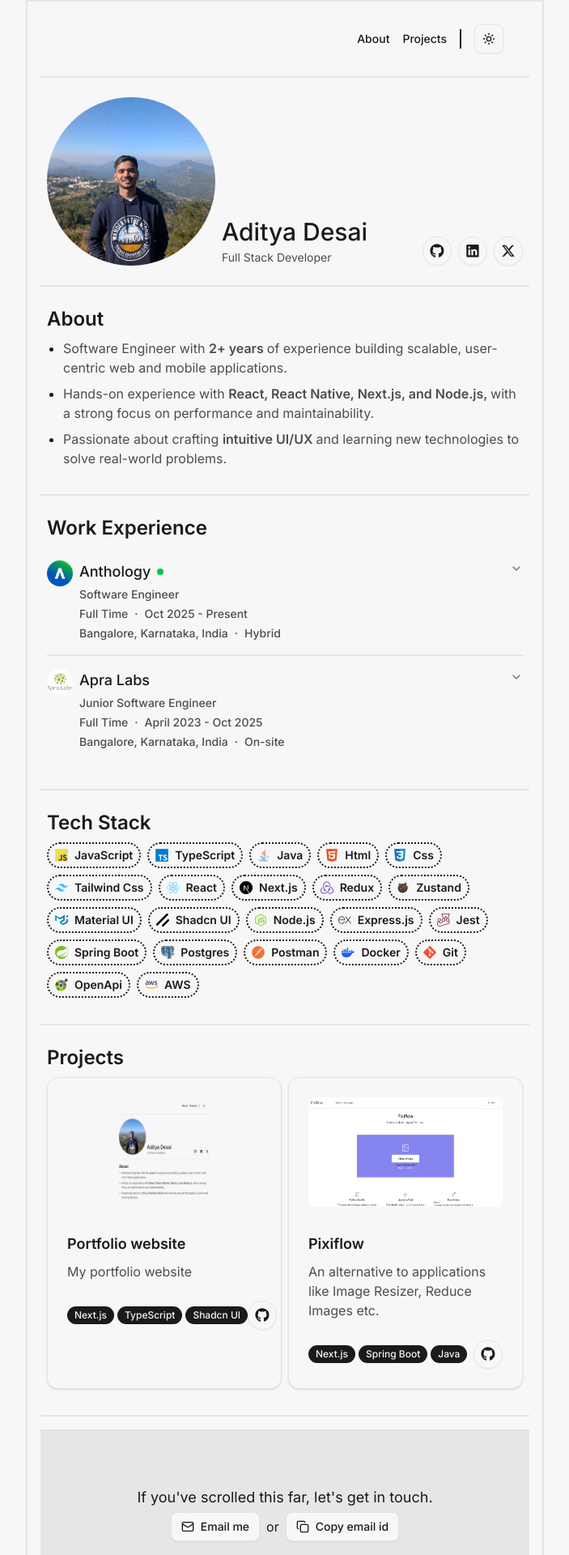
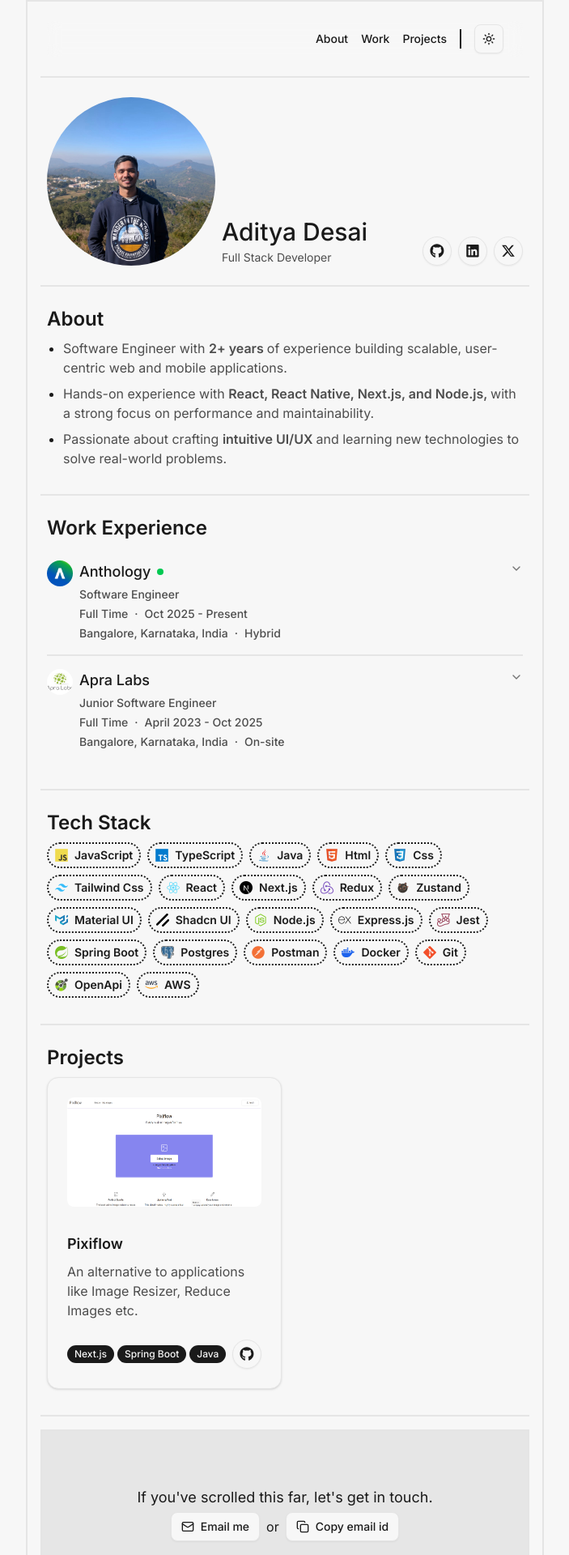
Before and after one commit to aditya-desai-19/portfolio, a Next.js app: page / in a window 1280 px wide. Shown: the top 1920 px of the page at 81% size, without its empty margins (288-991 px from the left). Built offline with nearby package versions, Linux system fonts and the light colour scheme.

Commit message:
Improve header and scroll

```diff
--- a/app/(home)/(projects)/data.ts
+++ b/app/(home)/(projects)/data.ts
@@ -12,13 +12,6 @@ export interface Project {
 
 export const projects: Project[] = [
   {
-    image: Portfolio,
-    title: "Portfolio website",
-    description: "My portfolio website",
-    githubLink: "https://github.com/aditya-desai-19/portfolio",
-    technologies: ["Next.js", "TypeScript", "Shadcn UI"],
-  },
-  {
     image: Pixiflow,
     title: "Pixiflow",
     description:
--- a/app/(home)/(projects)/index.tsx
+++ b/app/(home)/(projects)/index.tsx
@@ -3,7 +3,7 @@ import ProjectCard from "./project-card"
 
 export default function Projects() {
   return (
-    <section className="p-2">
+    <section id="projects" className="scroll-mt-20 p-2">
       <h2 className="text-2xl font-semibold">{"Projects"}</h2>
       <div className="grid grid-cols-2 gap-2 my-2">
         {projects.map((project) => (
--- a/app/(home)/(work-experience)/index.tsx
+++ b/app/(home)/(work-experience)/index.tsx
@@ -6,7 +6,7 @@ import { experience } from "./data"
 
 export default function WorkExperience() {
   return (
-    <section className="p-2">
+    <section id="work" className="scroll-mt-20 p-2">
       <h2 className="text-2xl font-semibold">{"Work Experience"}</h2>
       <div className="flex flex-col gap-2 my-2">
         <Accordion type="multiple">
--- a/app/(home)/about.tsx
+++ b/app/(home)/about.tsx
@@ -22,7 +22,7 @@ const bulletPoints: BulletPoint[] = [
 
 export default function About() {
   return (
-    <section id="about" className="p-2">
+    <section id="about" className="scroll-mt-20 p-2">
       <h2 className="text-2xl font-semibold">{"About"}</h2>
       <CustomUl bulletPoints={bulletPoints} />
     </section>
--- a/app/header.tsx
+++ b/app/header.tsx
@@ -27,7 +27,7 @@ export default function Header() {
   }, [])
 
   return (
-    <header className="sticky top-0 z-10 bg-background p-2">
+    <header className="sticky top-0 z-10 bg-transparent p-2">
       <motion.div
         layout
         transition={{
@@ -37,17 +37,20 @@ export default function Header() {
         }}
         className={clsx(
           "mx-auto flex items-center justify-end",
-          "bg-background/80 backdrop-blur",
+          "bg-transparent backdrop-blur",
           "transition-colors",
           isScrolled ? "rounded-full px-6 py-3 shadow-lg border-2" : "px-6 py-1"
         )}
       >
         <nav className="flex items-center gap-4 text-sm font-medium">
           <Link href="#about" className="hover:opacity-70">
-            About
+            {"About"}
           </Link>
-          <Link href="/projects" className="hover:opacity-70">
-            Projects
+          <Link href="#work" className="hover:opacity-70">
+            {"Work"}
+          </Link>
+          <Link href="#projects" className="hover:opacity-70">
+            {"Projects"}
           </Link>
           <Separator
             orientation="vertical"
```
